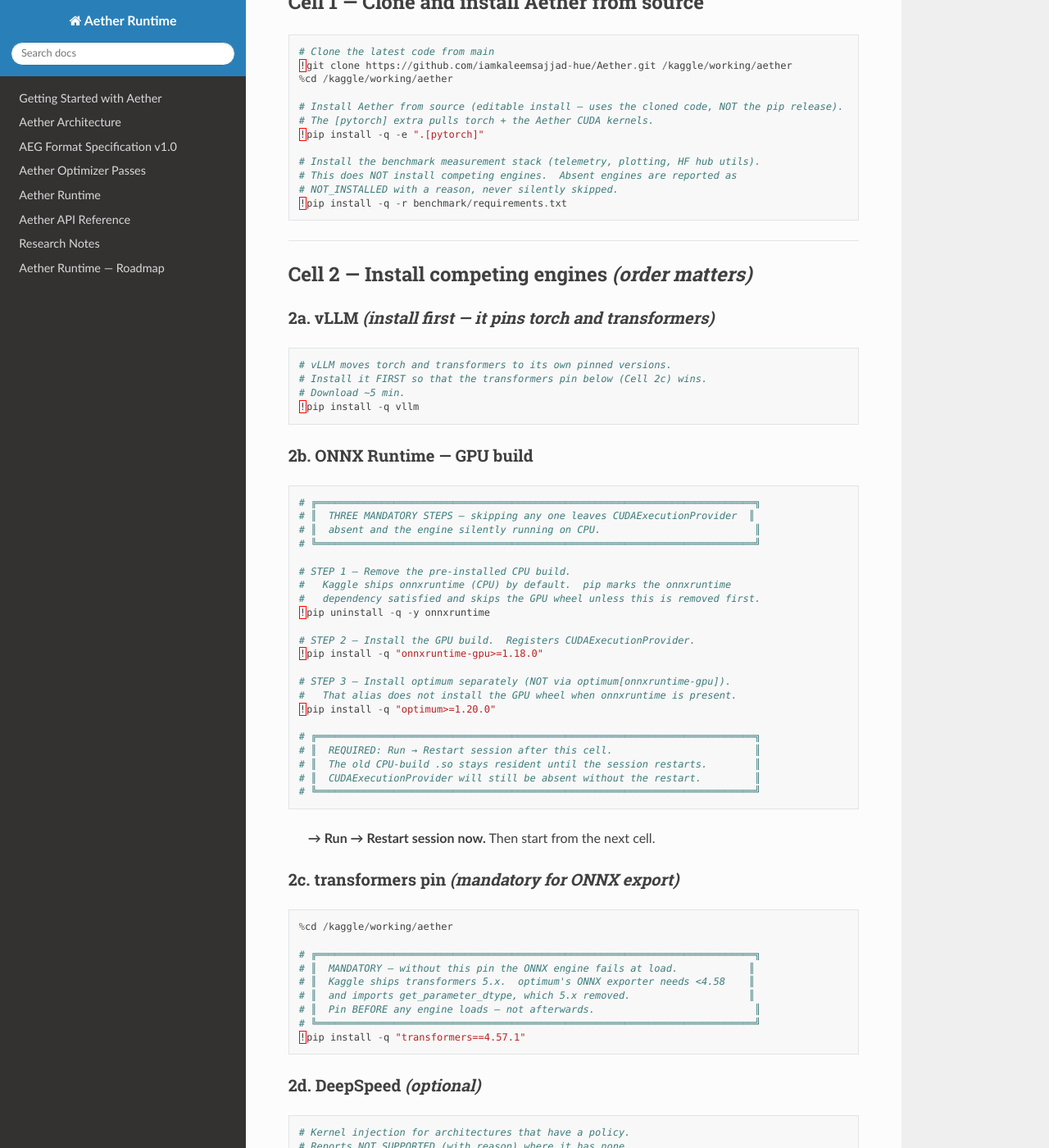
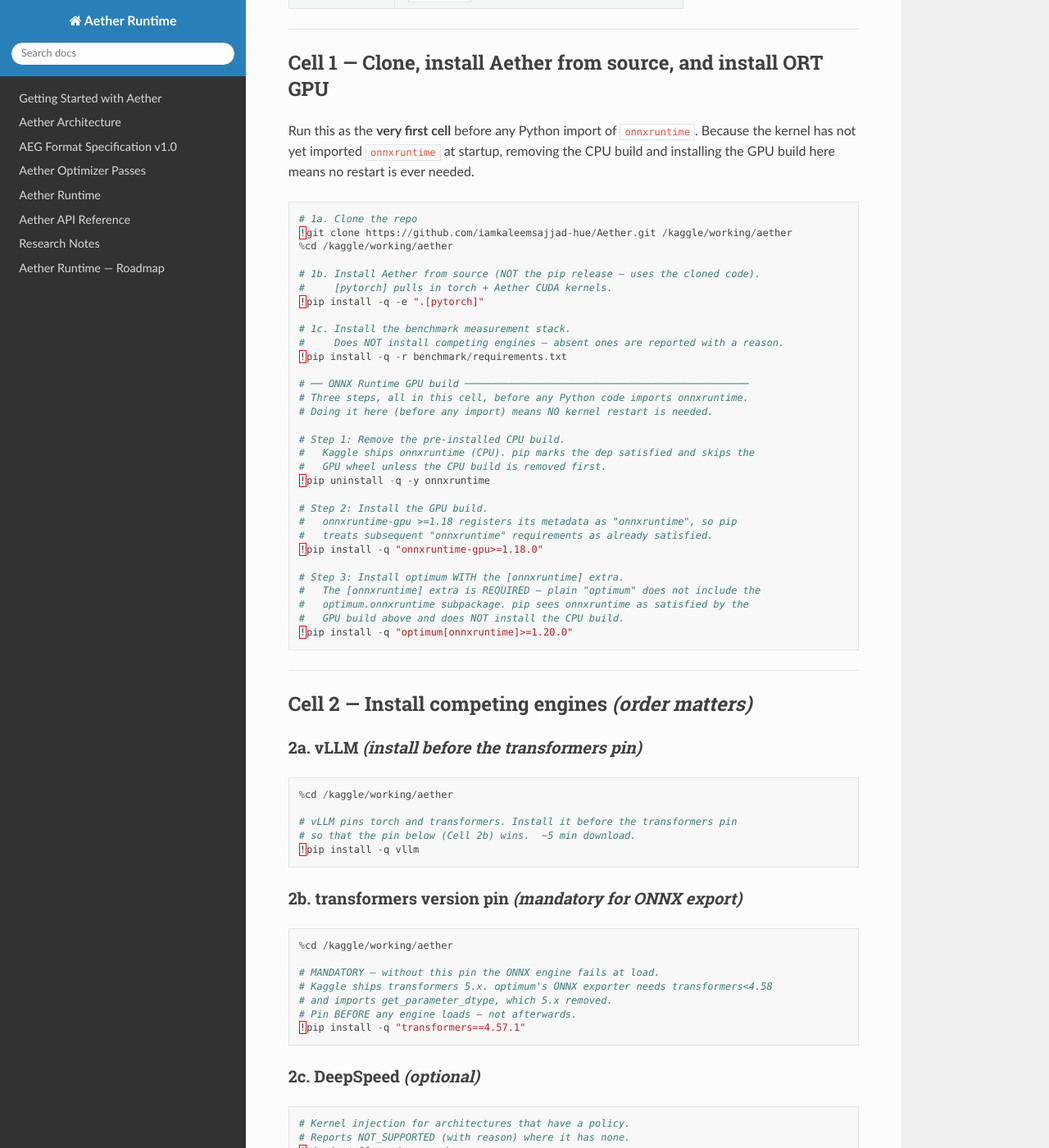
Before and after one commit to iamkaleemsajjad-hue/Aether, a Sphinx documentation site: the page built from docs/benchmark-kaggle.md, in a window 1280 px wide and 1400 px high, scrolled down 622 px. Shown: the whole window at 82% size. Built offline with Sphinx 7.4.7 and the Read the Docs theme 3.1.0, drawn with Linux system fonts in a browser that asks for light colours; some of the changed text lies outside the part shown.

Commit message:
fix(onnxruntime): eliminate session-restart requirement - use subprocess probes
The two probe checks that decided ORT engine availability were running
in-process in the orchestrator and poisoned by a stale CPU .so whenever
onnxruntime-gpu was installed in the same session without restarting.
All checks are now subprocess-based so the orchestrator's in-memory state
is irrelevant.

Changes:
- onnxruntime_engine: _cuda_provider_available() moved to subprocess
  (spawns python -c 'import onnxruntime as ort; print(...)')
  instead of in-process import; no restart needed after pip swap
- onnxruntime_engine: add _optimum_ort_importable() subprocess helper
  that replaces find_spec('optimum.onnxruntime'); surfaces the real
  import error rather than a confusing find_spec None
- onnxruntime_engine: probe() uses _optimum_ort_importable() and the
  new _cuda_provider_available(); fix message removes 'restart' step
- onnxruntime_engine: fix message now says NO restart required and adds
  the missing optimum[onnxruntime] install step (plain optimum does not
  include the optimum.onnxruntime subpackage)

- benchmark/requirements.txt: change optimum>=1.20.0 to
  optimum[onnxruntime]>=1.20.0; the [onnxruntime] extra is required for
  the subpackage; update install sequence comment

- pyproject.toml bench-engines: same fix; update comment

- docs/benchmark-kaggle.md: full rewrite of install section
  - Cell 1 does the full ORT install before any import (no restart ever)
  - optimum[onnxruntime] everywhere instead of plain optimum
  - Recovery cell added for sessions that already have wrong packages
  - importlib.metadata.version used instead of optimum.__version__
    (optimum module does not expose __version__ directly)
  - All benchmark commands use AETHER_ORT_REQUIRE_GPU=1
  - Note added explaining why no restart is ever required

````diff
--- a/docs/benchmark-kaggle.md
+++ b/docs/benchmark-kaggle.md
@@ -1,97 +1,94 @@
 # Kaggle Benchmark Runbook — Aether Runtime vs All Engines
 
-Complete, cell-by-cell instructions for running the multi-engine benchmark on a
-**Kaggle GPU notebook (2× Tesla T4, 4 vCPU, ~31 GiB RAM)**.
+Complete, cell-by-cell instructions for a **Kaggle GPU notebook (2× Tesla T4)**.
 
-> **Aether is compiled from the cloned source code** — not from a pip release.
-> Every number the report prints reflects exactly the code on `main`.
+> **Aether runs from the cloned source** — not from a pip release. Every
+> benchmark number reflects exactly the code on `main`.
+>
+> **No kernel restart is required** after installing `onnxruntime-gpu`. Both
+> the availability probe and the measurement workers run in subprocesses that
+> always see the current disk state, so a stale in-process `.so` in the
+> notebook kernel cannot affect any result.
 
 ---
 
-## Notebook settings (before opening a cell)
+## Notebook settings  *(before opening the first cell)*
 
 | Setting | Value |
 |---|---|
 | **Accelerator** | `GPU T4 x2` |
 | **Internet access** | `On` |
-| **Persistence** | `Files only` (lets a second run reuse compiled artifacts) |
+| **Persistence** | `Files only` (reuses compiled artifacts across runs) |
 
 ---
 
-## Cell 1 — Clone and install Aether from source
+## Cell 1 — Clone, install Aether from source, and install ORT GPU
+
+Run this as the **very first cell** before any Python import of `onnxruntime`.
+Because the kernel has not yet imported `onnxruntime` at startup, removing
+the CPU build and installing the GPU build here means no restart is ever needed.
 
 ```python
-# Clone the latest code from main
+# 1a. Clone the repo
 !git clone https://github.com/iamkaleemsajjad-hue/Aether.git /kaggle/working/aether
 %cd /kaggle/working/aether
 
-# Install Aether from source (editable install — uses the cloned code, NOT the pip release).
-# The [pytorch] extra pulls torch + the Aether CUDA kernels.
+# 1b. Install Aether from source (NOT the pip release — uses the cloned code).
+#     [pytorch] pulls in torch + Aether CUDA kernels.
 !pip install -q -e ".[pytorch]"
 
-# Install the benchmark measurement stack (telemetry, plotting, HF hub utils).
-# This does NOT install competing engines.  Absent engines are reported as
-# NOT_INSTALLED with a reason, never silently skipped.
+# 1c. Install the benchmark measurement stack.
+#     Does NOT install competing engines — absent ones are reported with a reason.
 !pip install -q -r benchmark/requirements.txt
+
+# ── ONNX Runtime GPU build ────────────────────────────────────────────────
+# Three steps, all in this cell, before any Python code imports onnxruntime.
+# Doing it here (before any import) means NO kernel restart is needed.
+
+# Step 1: Remove the pre-installed CPU build.
+#   Kaggle ships onnxruntime (CPU). pip marks the dep satisfied and skips the
+#   GPU wheel unless the CPU build is removed first.
+!pip uninstall -q -y onnxruntime
+
+# Step 2: Install the GPU build.
+#   onnxruntime-gpu >=1.18 registers its metadata as "onnxruntime", so pip
+#   treats subsequent "onnxruntime" requirements as already satisfied.
+!pip install -q "onnxruntime-gpu>=1.18.0"
+
+# Step 3: Install optimum WITH the [onnxruntime] extra.
+#   The [onnxruntime] extra is REQUIRED — plain "optimum" does not include the
+#   optimum.onnxruntime subpackage. pip sees onnxruntime as satisfied by the
+#   GPU build above and does NOT install the CPU build.
+!pip install -q "optimum[onnxruntime]>=1.20.0"
 ```
 
 ---
 
 ## Cell 2 — Install competing engines  *(order matters)*
 
-### 2a. vLLM  *(install first — it pins torch and transformers)*
-
-```python
-# vLLM moves torch and transformers to its own pinned versions.
-# Install it FIRST so that the transformers pin below (Cell 2c) wins.
-# Download ~5 min.
-!pip install -q vllm
-```
-
-### 2b. ONNX Runtime — GPU build
-
-```python
-# ╔══════════════════════════════════════════════════════════════════════════╗
-# ║  THREE MANDATORY STEPS — skipping any one leaves CUDAExecutionProvider  ║
-# ║  absent and the engine silently running on CPU.                          ║
-# ╚══════════════════════════════════════════════════════════════════════════╝
-
-# STEP 1 — Remove the pre-installed CPU build.
-#   Kaggle ships onnxruntime (CPU) by default.  pip marks the onnxruntime
-#   dependency satisfied and skips the GPU wheel unless this is removed first.
-!pip uninstall -q -y onnxruntime
-
-# STEP 2 — Install the GPU build.  Registers CUDAExecutionProvider.
-!pip install -q "onnxruntime-gpu>=1.18.0"
-
-# STEP 3 — Install optimum separately (NOT via optimum[onnxruntime-gpu]).
-#   That alias does not install the GPU wheel when onnxruntime is present.
-!pip install -q "optimum>=1.20.0"
-
-# ╔══════════════════════════════════════════════════════════════════════════╗
-# ║  REQUIRED: Run → Restart session after this cell.                        ║
-# ║  The old CPU-build .so stays resident until the session restarts.        ║
-# ║  CUDAExecutionProvider will still be absent without the restart.         ║
-# ╚══════════════════════════════════════════════════════════════════════════╝
-```
-
-> **→ Run → Restart session now.**  Then start from the next cell.
-
-### 2c. transformers pin  *(mandatory for ONNX export)*
+### 2a. vLLM  *(install before the transformers pin)*
 
 ```python
 %cd /kaggle/working/aether
 
-# ╔══════════════════════════════════════════════════════════════════════════╗
-# ║  MANDATORY — without this pin the ONNX engine fails at load.            ║
-# ║  Kaggle ships transformers 5.x.  optimum's ONNX exporter needs <4.58    ║
-# ║  and imports get_parameter_dtype, which 5.x removed.                    ║
-# ║  Pin BEFORE any engine loads — not afterwards.                           ║
-# ╚══════════════════════════════════════════════════════════════════════════╝
+# vLLM pins torch and transformers. Install it before the transformers pin
+# so that the pin below (Cell 2b) wins.  ~5 min download.
+!pip install -q vllm
+```
+
+### 2b. transformers version pin  *(mandatory for ONNX export)*
+
+```python
+%cd /kaggle/working/aether
+
+# MANDATORY — without this pin the ONNX engine fails at load.
+# Kaggle ships transformers 5.x. optimum's ONNX exporter needs transformers<4.58
+# and imports get_parameter_dtype, which 5.x removed.
+# Pin BEFORE any engine loads — not afterwards.
 !pip install -q "transformers==4.57.1"
 ```
 
-### 2d. DeepSpeed  *(optional)*
+### 2c. DeepSpeed  *(optional)*
 
 ```python
 # Kernel injection for architectures that have a policy.
@@ -99,40 +96,40 @@
 !pip install -q deepspeed
 ```
 
-### 2e. llama.cpp  *(optional — adds ~20 min for GGUF conversion)*
+### 2d. llama.cpp  *(optional — adds ~20 min for GGUF conversion)*
 
 ```python
 # llama.cpp executes GGUF, not the HF checkpoint.
-# A conversion script is needed for an F16 GGUF so the comparison is weight-exact.
 # Skip this cell to leave llama_cpp as NOT_INSTALLED.
 !pip install -q llama-cpp-python gguf
 !git clone --depth 1 https://github.com/ggml-org/llama.cpp /kaggle/working/llama.cpp
 ```
 
-> If you install llama.cpp add `--gguf-convert-script /kaggle/working/llama.cpp/convert_hf_to_gguf.py`
-> to every benchmark command below.
+> If you install llama.cpp, add `--gguf-convert-script /kaggle/working/llama.cpp/convert_hf_to_gguf.py`
+> to every benchmark command in Cells 5–6.
 
 ---
 
-## Cell 3 — Verify the GPU build
+## Cell 3 — Verify the GPU build is active
 
 ```python
 %cd /kaggle/working/aether
 
 import onnxruntime as ort
-print("ORT version       :", ort.__version__)
+from importlib.metadata import version as pkg_version
+
+print("ORT version        :", ort.__version__)
 print("Available providers:", ort.get_available_providers())
 
 assert "CUDAExecutionProvider" in ort.get_available_providers(), (
     "\n\nCUDAExecutionProvider is MISSING.\n"
-    "Fix:\n"
-    "  (1) pip uninstall -y onnxruntime\n"
-    "  (2) pip install 'onnxruntime-gpu>=1.18.0'\n"
-    "  (3) Run -> Restart session\n"
-    "  (4) %cd /kaggle/working/aether and re-run this cell.\n"
-    "The CPU-build .so stays resident until the session is restarted."
+    "Fix (no restart needed):\n"
+    "  !pip uninstall -q -y onnxruntime\n"
+    "  !pip install -q 'onnxruntime-gpu>=1.18.0'\n"
+    "  !pip install -q 'optimum[onnxruntime]>=1.20.0'\n"
+    "Then re-run this cell. No restart required."
 )
-print("\nOK — GPU build confirmed.")
+print("OK — GPU build confirmed.")
 ```
 
 ---
@@ -141,29 +138,69 @@
 
 ```python
 %cd /kaggle/working/aether
+from importlib.metadata import version as pkg_version
 
+# GPU info
 !nvidia-smi
 
-!python -c "
-import torch, transformers, optimum, onnxruntime as ort
-print(f'torch        {torch.__version__}')
-print(f'transformers {transformers.__version__}')
-print(f'optimum      {optimum.__version__}')
-print(f'onnxruntime  {ort.__version__}')
-print(f'CUDA avail   {torch.cuda.is_available()}')
-print(f'GPU count    {torch.cuda.device_count()}')
+# Package versions
+import torch
+import transformers
+import onnxruntime as ort
+
+print(f"torch        {torch.__version__}")
+print(f"transformers {transformers.__version__}")
+try:
+    print(f"optimum      {pkg_version('optimum')}")
+except Exception:
+    print("optimum      (version unavailable)")
+print(f"onnxruntime  {ort.__version__}")
+print(f"CUDA avail   {torch.cuda.is_available()}")
+print(f"GPU count    {torch.cuda.device_count()}")
 for i in range(torch.cuda.device_count()):
     p = torch.cuda.get_device_properties(i)
-    print(f'  cuda:{i}  {p.name}  {p.total_memory/1024**3:.1f} GiB  sm_{p.major}{p.minor}')
-"
+    print(f"  cuda:{i}  {p.name}  {p.total_memory/1024**3:.1f} GiB  sm_{p.major}{p.minor}")
 
-# Verify Aether is loaded from the cloned source (not a site-packages release)
+# Verify Aether is from the cloned source, not a pip release
 !python -c "import aether; print('aether path:', aether.__file__)"
 ```
 
 ---
 
-## Cell 5 — Smoke run  *(engine survey, ~3 min)*
+## Recovery cell  *(only if you are in a session where install already ran but ORT was wrong)*
+
+If you already ran cells and ended up with `NOT_INSTALLED` for onnxruntime,
+run this cell to fix without restarting:
+
+```python
+%cd /kaggle/working/aether
+
+# Remove CPU build if still present
+!pip uninstall -q -y onnxruntime
+
+# Install GPU build
+!pip install -q "onnxruntime-gpu>=1.18.0"
+
+# Install optimum WITH the [onnxruntime] extra (required for optimum.onnxruntime subpackage)
+!pip install -q "optimum[onnxruntime]>=1.20.0"
+
+# No restart needed — probe and workers run in subprocesses that see fresh disk state.
+
+# Verify in subprocess (this is exactly what the benchmark probe does)
+import subprocess, sys
+r = subprocess.run(
+    [sys.executable, "-c",
+     "import onnxruntime as ort; print(ort.get_available_providers())"],
+    capture_output=True, text=True
+)
+print("Subprocess ORT providers:", r.stdout.strip())
+assert "CUDAExecutionProvider" in r.stdout, "Still missing CUDAExecutionProvider"
+print("OK — subprocess sees GPU build. No restart needed.")
+```
+
+---
+
+## Cell 5 — Smoke run  *(survey engines, ~3–5 min)*
 
 ```python
 %cd /kaggle/working/aether
@@ -174,7 +211,7 @@
 ```
 
 Read the `engine availability` block. Every engine is `run` or `skip` with a
-full reason.  Fix anything unexpected before Cell 6.
+full reason. Fix anything unexpected before Cell 6.
 
 **Expected availability on 2× T4:**
 
@@ -182,10 +219,10 @@
 |---|---|---|
 | `hf_transformers` | `run` | Reference baseline |
 | `pytorch_native` | `run` | Same weights, hand-written loop |
-| `onnxruntime` | `run` — CUDAExecutionProvider | Must show CUDA, not CPU |
-| `aether` | `run` | Compiled from cloned source to cuda_sm70 |
-| `llama_cpp` | `run` or `NOT_INSTALLED` | Only if installed in Cell 2e |
-| `deepspeed` | `run` or `NOT_SUPPORTED` | Depends on model architecture |
+| `onnxruntime` | `run` — CUDAExecutionProvider | GPU build required; fix message if CPU |
+| `aether` | `run` | Compiled from source → `cuda_sm70` |
+| `llama_cpp` | `run` or `NOT_INSTALLED` | Only if Cell 2d installed |
+| `deepspeed` | `run` or `NOT_SUPPORTED` | Depends on architecture |
 | `vllm` | `run` at fp16 | Refuses bf16 below sm_80 |
 | `sglang` | `NOT_APPLICABLE` | Needs sm_80+; T4 is sm_75 |
 | `tensorrt_llm` | `NOT_APPLICABLE` | Wheels target sm_80+ |
@@ -196,10 +233,10 @@
 
 ## Cell 6 — Full benchmark run
 
-`AETHER_ORT_REQUIRE_GPU=1` makes the run fail fast if ORT is on CPU, rather than
-silently producing CPU numbers under the GPU engine label.
+`AETHER_ORT_REQUIRE_GPU=1` causes the run to fail fast with a clear message if
+the ONNX engine is on CPU, instead of silently producing misleading results.
 
-### Full run — all models, all matrix  *(~60–90 min)*
+### Full run — all models, all matrix  *(~60–90 min on 2× T4)*
 
 ```python
 %cd /kaggle/working/aether
@@ -231,7 +268,7 @@
     --output-dir /kaggle/working/benchmark_results
 ```
 
-### With llama.cpp *(if installed)*
+### With llama.cpp *(if installed in Cell 2d)*
 
 ```python
 %cd /kaggle/working/aether
@@ -304,43 +341,35 @@
     print()
 ```
 
-> **`gpu_provider_active` must be `True`.**  If it is `False`, the engine ran on
-> CPU.  Go back to Cell 2b, complete all three steps, restart the session, and
-> rerun from Cell 3.
+> **`gpu_provider_active` must be `True`.** If it is `False`, the engine ran on
+> CPU. Run the Recovery cell above, then re-run from Cell 5.
 
 ---
 
 ## Cell 8 — Save results
 
 ```python
-# Outputs tab — copy results into the repo directory
+# Copy to the Output tab
 !cp -r /kaggle/working/benchmark_results /kaggle/working/aether/benchmark_results
-```
-
-```python
-# Optional: commit results back to GitHub
-# !cd /kaggle/working/aether && git add benchmark_results && \
-#     git commit -m "results: Kaggle 2xT4 $(date -u +%Y-%m-%d)" && \
-#     git push origin main
 ```
 
 ---
 
 ## Reference: What runs on 2× T4
 
-| Engine | Status on T4 | Notes |
+| Engine | Status | Notes |
 |---|---|---|
 | `hf_transformers` | ✅ runs | Reference baseline |
 | `pytorch_native` | ✅ runs | Hand-written loop, same weights |
-| `onnxruntime` | ✅ runs *(with transformers pin)* | GPU build required; exporter needs transformers<4.58 |
-| `aether` | ✅ runs | Compiled from source to `cuda_sm70` (T4 = sm_75 → sm70 tier) |
-| `llama_cpp` | ✅ if installed | Executes GGUF (F16 auto-converted); CPU-only unless built with CUDA |
-| `deepspeed` | ⚠️ partial | NOT_SUPPORTED on architectures without an injection policy |
-| `vllm` | ✅ at fp16 | Refuses bf16 below sm_80; suite pins fp16 on T4 |
+| `onnxruntime` | ✅ runs *(with GPU build + transformers pin)* | `onnxruntime-gpu` + `optimum[onnxruntime]` + `transformers==4.57.1` required |
+| `aether` | ✅ runs | From source; compiles to `cuda_sm70` (T4 = sm_75 → sm70 tier) |
+| `llama_cpp` | ✅ if installed | Executes GGUF (F16 auto-converted); CPU-only pip build |
+| `deepspeed` | ⚠️ partial | `NOT_SUPPORTED` on architectures without a kernel injection policy |
+| `vllm` | ✅ at fp16 | Refuses bf16 below sm_80; `--precision auto` resolves to fp16 on T4 |
 | `sglang` | ❌ NOT_APPLICABLE | FlashAttention needs sm_80+; T4 is sm_75 |
-| `tensorrt_llm` | ❌ NOT_APPLICABLE | Published wheels require sm_80+ |
-| `exllamav2` | ❌ NOT_APPLICABLE | Requires EXL2-quantized weights (none exist for charter models) |
-| `mlc` | ❌ NOT_APPLICABLE | Requires a TVM-compiled artifact (harness does not build one) |
+| `tensorrt_llm` | ❌ NOT_APPLICABLE | Wheels require sm_80+ |
+| `exllamav2` | ❌ NOT_APPLICABLE | Requires EXL2-quantized weights |
+| `mlc` | ❌ NOT_APPLICABLE | Requires TVM-compiled model artifact |
 
 NOT_APPLICABLE engines appear in the compatibility table with the deciding reason
 — they are not failures and not zeros.
@@ -350,21 +379,24 @@
 ## T4-specific notes
 
 **Precision resolves to fp16, not bf16.**
-T4 is sm_75 and has no bf16 tensor cores.  Recent torch reports
-`is_bf16_supported() == True` via software emulation, but vLLM and others refuse
-bf16 below sm_80 outright.  `--precision auto` resolves to **fp16** on T4.
-The charter checkpoints are published in bf16; each engine holds its own fp16
-rendering of the same values, and that storage difference is printed next to
-every comparison it affects.  Pass `--precision bf16` for the weight-exact
-configuration at the cost of engines that cannot run it.
+T4 is sm_75 and has no bf16 tensor cores. `--precision auto` resolves to **fp16**
+on T4 because vLLM and others refuse bf16 below sm_80. The charter checkpoints are
+published in bf16; each engine holds its own fp16 rendering of the same values, and
+that storage difference is printed next to every comparison it affects. Pass
+`--precision bf16` for the weight-exact configuration at the cost of the engines
+that cannot run it.
 
 **Every engine sees exactly one GPU.**
-`--devices 1` is the default.  The worker sets `CUDA_VISIBLE_DEVICES=0` before
-any CUDA context is created, so each engine finds one device and does what it
-does with one device — no engine's placement logic is modified.  Pass
-`--devices 2` to measure multi-device execution deliberately.
+`--devices 1` is the default. The worker sets `CUDA_VISIBLE_DEVICES=0` before
+any CUDA context exists, so each engine sees one device and none has its placement
+logic altered. Pass `--devices 2` to measure multi-device execution deliberately.
 
 **Aether compiles to `cuda_sm70` on T4.**
-T4 is sm_75.  Aether's target mapping rounds to the nearest supported tier:
-sm_75 → `cuda_sm70` (Volta).  The compiled `.aeg` artifact is cached and reused
-on `--resume` runs.
+T4 is sm_75. Aether's target mapping rounds to the nearest supported tier:
+sm_75 → `cuda_sm70` (Volta). The `.aeg` artifact is cached and reused on `--resume`.
+
+**No session restart ever required for onnxruntime-gpu.**
+The benchmark's availability probe and all measurement workers run in subprocesses.
+Subprocesses always get a fresh Python import context and see what is actually on
+disk. Installing `onnxruntime-gpu` then running the benchmark is sufficient — the
+orchestrator process's in-memory stale `.so` is never involved in probing or timing.
````
Also changed, not shown: other parts of docs/benchmark-kaggle.md (+2 -2 lines), pyproject.toml (+7 -7 lines), 2 other files.
